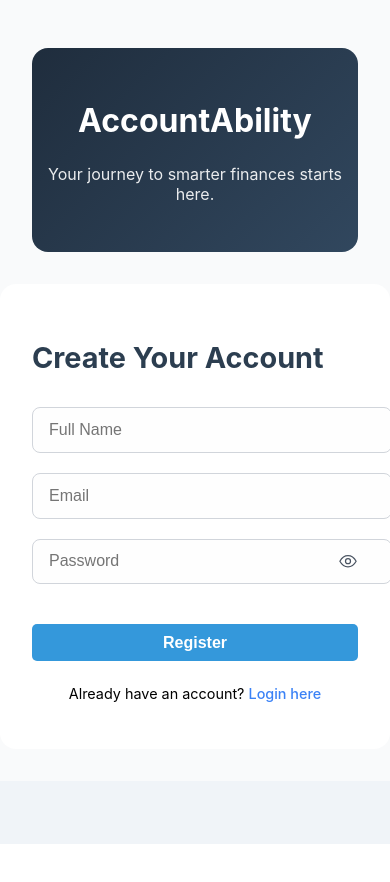
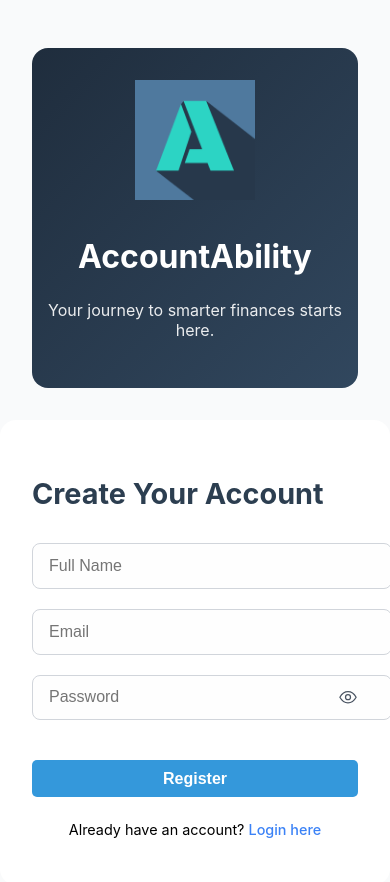
Before and after one commit to victorvaladez1/accountability-finance, a React (Create React App) app in the folder frontend/: page /register in a window 390 px wide. Shown: the top 882 px of the page. Before the commit the page ends 844 px from the top, so only its background shows below. Built offline with nearby package versions, Linux system fonts and the light colour scheme.

Commit message:
Enhance Register page with responsive branding and logo styling to match Login layout

```diff
--- a/frontend/src/pages/Register.js
+++ b/frontend/src/pages/Register.js
@@ -1,6 +1,7 @@
 import React, { useState } from "react";
 import axios from "axios";
 import { useNavigate, Link } from "react-router-dom";
+import logo from "../assets/logo.png";
 import "./Login.css";
 
 function Register() {
@@ -46,11 +47,13 @@ function Register() {
   return (
     <div className="login-page">
       <div className="login-left desktop-branding">
+        <img src={logo} alt="AccountAbility Logo" className="login-logo" />
         <h1>AccountAbility</h1>
         <p>Your journey to smarter finances starts here.</p>
       </div>
       <div className="login-right">
         <div className="mobile-branding-banner">
+          <img src={logo} alt="AccountAbility Logo" className="login-logo" />
           <h1>AccountAbility</h1>
           <p>Your journey to smarter finances starts here.</p>
         </div>
```
